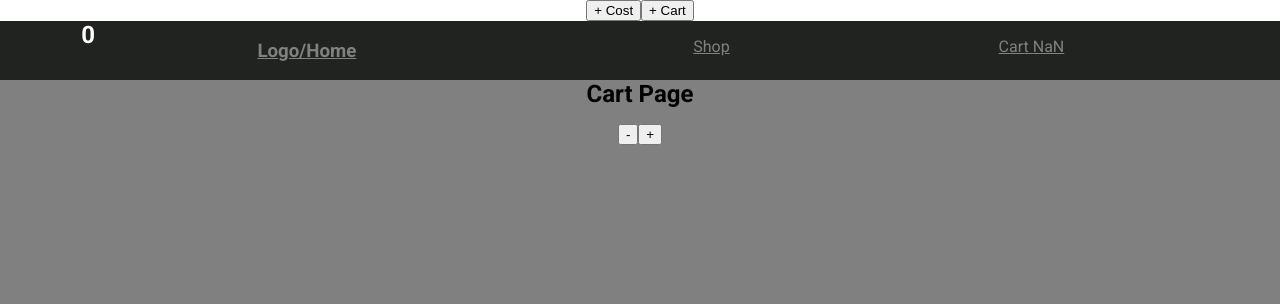
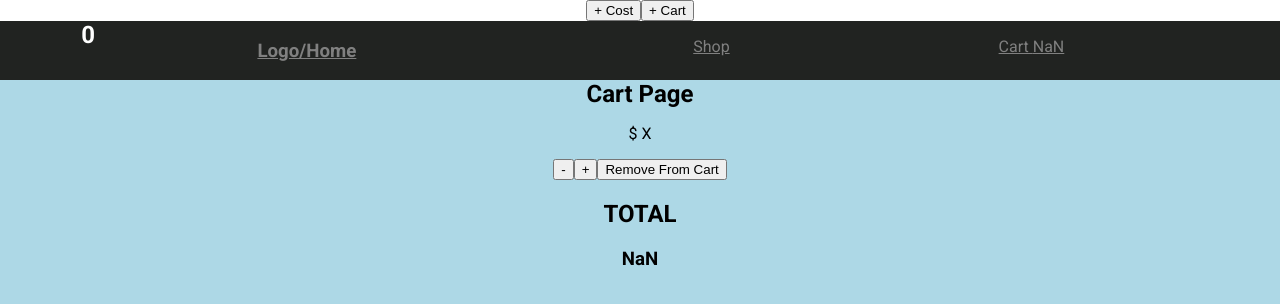
Before and after one commit to jmilll/shopping-cart, a React (Create React App) app: page /cart in a window 1280 px wide. Both pictures are taken after a click on the button "+ Cart". Shown: the top 304 px of the page. Built offline with nearby package versions, Linux system fonts and the light colour scheme.

Commit message:
added removeFromCart and cart total

```diff
--- a/src/App.css
+++ b/src/App.css
@@ -64,5 +64,5 @@ a {
 .cart {
   width: 100%;
   height: 100vh;
-  background: grey;
+  background: lightblue;
 }
--- a/src/App.js
+++ b/src/App.js
@@ -13,27 +13,11 @@ import {BrowserRouter as Router, Route, Switch,} from 'react-router-dom'
 
 const App = () => {
 
-  // const test = [
-  //     {
-  //       id: 'big-leafy-boi',
-  //       name: 'Big Leafy Boi',
-  //       imgSource: 'big-leafy-boi.jpg',
-  //       quantity: 1,
-  //       price: 20,
-  //   },
-  //   {
-  //       id: 'small-leafy-boi',
-  //       name: 'Small Leafy Boi',
-  //       imgSource: 'small-leafy-boi.jpg',
-  //       quantity: 1,
-  //       price: 10,
-  //   }
-  // ]
+
   const [cart, setCart] = useState([])
   const [showCart, setShowCart] = useState(false)
   const [totalCost, setTotalCost] = useState(0)
 
-  //const [shoppingItems, setShoppingItems] = useState([...test])
 
   function incCost() {
     setTotalCost(prevTotalCost => prevTotalCost + 1)
@@ -42,16 +26,7 @@ const App = () => {
     //console.log(items)
   }
 
-  // function addQuantity(newItemId) {
-  //   console.log(newItemId)
-  //   setCart(
-  //     cart.map(cartItem => {
-  //         if (cartItem.id === newItemId) {
-  //           cartItem.quantity = cartItem.quantity + 1
-  //         } else {console.log('add q error')}
 
-  //     }))
-  // }
 
   function changeQuantity (itemId, num) {
     setCart(
@@ -60,12 +35,12 @@ const App = () => {
 
   }
 
-  function addQuantity(newItemId) {
-    console.log(newItemId)
+  // function addQuantity(newItemId) {
+  //   console.log(newItemId)
 
-    cart.map(cartItem => cartItem.id === newItemId ? cartItem.quantity++ : console.log(cartItem.id) )
+  //   cart.map(cartItem => cartItem.id === newItemId ? cartItem.quantity++ : console.log(cartItem.id) )
 
-  }
+  // }
 
   function addToCart(shoppingItem) {
     //check if item already in cart
@@ -86,42 +61,31 @@ const App = () => {
     console.log(cart)
   }
 
+  function removeFromCart(itemId) {
+    console.log('remove below id')
+    console.log(itemId)
+    setCart(
+      cart.filter(cartItem => cartItem.id !== itemId)
+    )
+  }
+
+  // deleteCard = (uid) => {
+  //   console.log('delete-card')
+  //   const remainingCards = this.state.cards.filter(card => {
+  //       return card.id !== uid
+  //   })
+  //   this.setState({
+  //       cards: remainingCards
+  //   })
+  // }
+
+
   //const reducer = (accumulator, currentValue) => accumulator + currentValue;
   //arr.reduce(callback( accumulator, currentValue, [, index[, array]] )[, initialValue])
   const cartQuantity = cart.reduce((accumulator, currentValue) => accumulator + currentValue.quantity, 0)
 
-  // function addToCart(shoppingItem) {
-  //   //check if item already in cart
-  //   //const alreadyInCart =
-  //   //console.log(shoppingItem.id)
-  //   if (
-  //     cart
-  //     .map(cartItem => cartItem.id)
-  //     .includes(shoppingItem.id))
-  //     {
-  //     console.log('already there')
-  //     addQuantity(shoppingItem.id)
-  //     } else {
-  //     console.log('new add')
-  //     setCart(prevCart => [...prevCart, shoppingItem])
-  //   }
-
-  //   //setCart(prevCart => [...prevCart, shoppingItem])
-
-  //   console.log(cart)
-  //   //console.log(alreadyInCart)
-  // }
-
-  // function addToCart(...shoppingItem) {
-  //   //e.preventDefault()
-  //   const newItem = {...shoppingItem}
-  //   setCart(prevCart => [...prevCart, newItem])
-  //   //prevArr => [...prevArr, card]
-  //   console.log(cart)
-  // }
 
 
-  //const a = [...items]
 
   useEffect(() => {
     console.log('start useEffect...')
@@ -180,7 +144,7 @@ const App = () => {
           />
 
           <Route path="/cart" >
-            <Cart cart={cart} changeQuantity={changeQuantity} />
+            <Cart cart={cart} changeQuantity={changeQuantity} removeFromCart={removeFromCart} />
           </Route>
 
         </Switch>
@@ -189,73 +153,4 @@ const App = () => {
   );
 }
 
-      {/* {items.map(item => {
-                return(
-                    <div key={item.id}>
-                        <p>{item.name}</p>
-                        <p>{item.price}</p>
-                    </div>
-                )
-            })} */}
-
-
-          {/* <Route
-            path="/shop"
-            component={Shop}
-            items={shoppingItems}
-              //items={[{items}]}
-              //storeItems={storeItems}
-              // render={(props) => (
-              //   <Shop {...props} items={items} />
-              // )}
-          /> */}
-          {/* { items.map((item) => { return <ShopItem {... item}/> }) } */}
-
-// const App = () => {
-//   return (
-//     <Router>
-//       <div className="App">
-//         <Nav />
-//         <Switch>
-//           <Route exact path="/" component={Home} />
-//           <Route path="/shop" component={Shop} />
-//           <Route path="/cart" component={Cart} />
-//         </Switch>
-//       </div>
-//     </Router>
-//   );
-// }
-
-
-// const Routes = () => {
-
-//   const goHome = () => {
-//       <Link to="/">Home</Link>
-//   }
-
-//   return (
-//       <Router>
-//       <nav>
-//         <ul>
-//           <li>
-//             <Link to="/">Home</Link>
-//           </li>
-//           <li>
-//             <Link to="/profile">profile</Link>
-//           </li>
-//           <li>
-//             <Link to="/users">Users</Link>
-//           </li>
-//         </ul>
-//       </nav>
-//           <button onClick={() => goHome()}>Home</button>
-//           <Switch>
-//               <Route exact path='/' component={App} />
-
-//               <Route path='/profile' component={Profile} />
-//           </Switch>
-//       </Router>
-//   )
-// }
-
 export default App;
--- a/src/components/Cart.js
+++ b/src/components/Cart.js
@@ -4,9 +4,18 @@ import { Link } from 'react-router-dom'
 const Cart = (props) => {
     //console.log('cart props below')
     //console.log(props)
-    const { cart, changeQuantity } = props
+    const { cart, changeQuantity, removeFromCart } = props
     console.log('cart deconstructed props below')
     console.log(cart)
+
+    let cartTotal =
+        cart.map(item => item.price * item.quantity)
+        .reduce((accumulator, currentValue) => accumulator + currentValue, 0)
+
+  //const reducer = (accumulator, currentValue) => accumulator + currentValue;
+  //arr.reduce(callback( accumulator, currentValue, [, index[, array]] )[, initialValue])
+  //const cartQuantity = cart.reduce((accumulator, currentValue) => accumulator + currentValue.quantity, 0)
+
     return (
         <section className='cart'>
             <h1>Cart Page</h1>
@@ -18,12 +27,16 @@ const Cart = (props) => {
                             <p>{item.name}</p>
                         </Link>
 
-                        <p>{item.quantity}</p>
+                        <p>${item.price} X {item.quantity}</p>
                         <button onClick={() => changeQuantity(item.id, -1)} disabled={item.quantity <2}>-</button>
                         <button onClick={() => changeQuantity(item.id, 1)}>+</button>
+                        <button onClick={() => removeFromCart(item.id)}>Remove From Cart</button>
                     </div>
                 )
             })}
+
+            <h2>TOTAL</h2>
+            <h3>{cartTotal}</h3>
 
         </section>
     )
```
